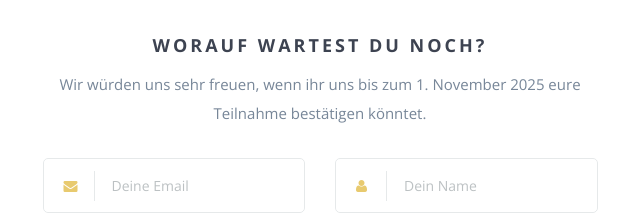
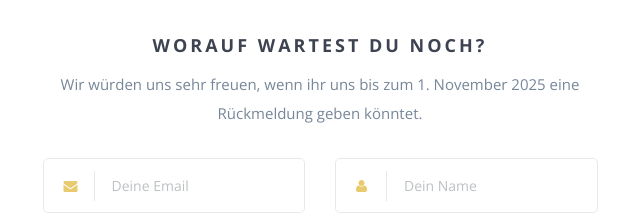
Before and after one commit to 80AAFF/wedding-website, a website: page index.html in a window 1280 px wide. Shown: the part 4276-4496 px from the top of the page, 320-960 px from the left. Drawn offline with nearby package versions, Linux system fonts and the light colour scheme; some packages are replaced by stand-ins of ours; files whose address does not match are found by name.

Commit message:
Less pressing wording

```diff
--- a/index.html
+++ b/index.html
@@ -478,7 +478,7 @@
         <div class="row">
             <div class="col-md-6 col-md-offset-3">
                 <h3>Worauf wartest du noch?</h3>
-                <p>Wir würden uns sehr freuen, wenn ihr uns bis zum 1. November 2025 eure Teilnahme bestätigen könntet.</p>
+                <p>Wir würden uns sehr freuen, wenn ihr uns bis zum 1. November 2025 eine Rückmeldung geben könntet.</p>
                 <form id="rsvp-form" class="rsvp-form"
                       action=""
                       method="POST">
```
